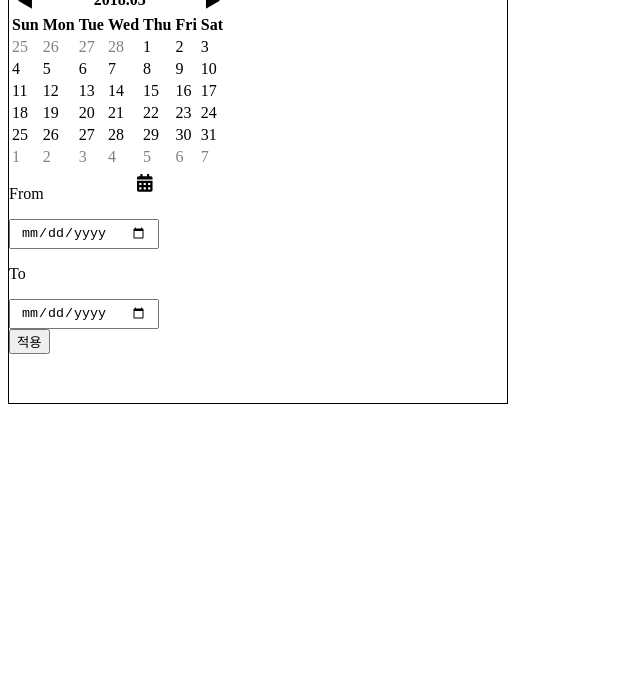
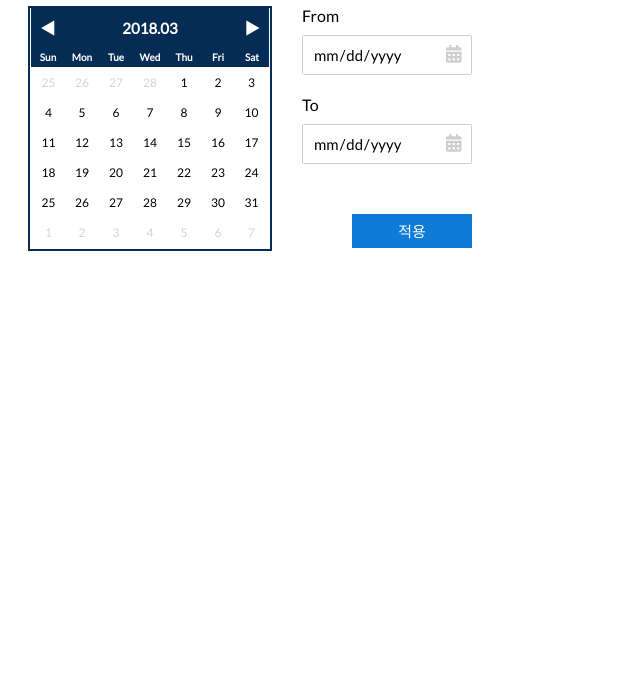
Before and after one commit to JungYouTaek/spendit, a plain HTML site: page HTML/index.html in a window 1280 px wide. Shown: the part 104-800 px from the top of the page, without its empty margins (0-640 px from the left). Drawn offline with Linux system fonts and the light colour scheme.

Commit message:
Add stylesheet

```diff
--- a/HTML/main.css
+++ b/HTML/main.css
@@ -1,43 +1,129 @@
+@import url('https://fonts.googleapis.com/css?family=Lato');
+
 * {
   box-sizing: border-box;
+  font-family: 'Lato', sans-serif;
 }
 
-body {
-  width: 500px;
-  height: 500px;
-  border: 1px solid black;
+input[type="date"]::-webkit-inner-spin-button {
+  -webkit-appearance: none;
+  display: none;
 }
-input[type=date]::-webkit-inner-spin-button,
-input[type=date]::-webkit-outer-spin-button {
-  -webkit-appearance: none;
+
+main {
+  padding: 20px;
+}
+
+main::after {
+  display: block;
+  content: '';
+  clear: both;
+}
+
+.calendar {
+  float: left;
+  border: 2px solid #042C54;
+}
+
+.calendar__table  {
+  width: 240px;
+  border-collapse: collapse;
+}
+
+.calendar__table thead {
+  color: white;
+  background-color: #042C54;
+}
+
+.calendar__table thead .calendar__date {
+  height: 40px;
+  font-size: 15px;
+  font-weight: normal;
+}
+
+.calendar__table thead .calendar__date .calendar__date--move {
+  cursor: pointer;
+}
+
+.calendar__table thead .calendar__day {
+  height: 20px;
+  font-size: 10px;
+  font-weight: thin;
+}
+
+.calendar__table tbody tr {
+  border: 2px solid #ffffff;
+}
+
+.calendar__table tbody td {
+  width: 30px;
+  height: 30px;
+  text-align: center;
+  font-size: 12px;
 }
 
 .datepicker {
-  position: relative;
-  float: left;
+  display: inline-block;
+  width: 300px;
+  margin-left: 30px;
 }
 
-.datepicker__input {
-  padding: 5px 10px;
-  height: 30px;
-  width: 150px;
+.datepicker p {
+  margin: 0 0 10px 0;
 }
 
-.datepicker__btn {
+.datepicker__wrapper {
+  position: relative;
+  width: 170px;
+  height: 40px;
+  margin-bottom: 20px;
+  border: 1px solid #cecece;
+  border-radius: 2px;
+}
+.datepicker__wrapper .datepicker__input {
+  width: 168px;
+  height: 38px;
+  border: none;
+  padding-left: 10px;
+  font-size: 15px;
+}
+
+.datepicker__wrapper .datepicker__btn {
   position: absolute;
-  top: 4px;
+  top: 50%;
   right: 3px;
-  width: 25px;
-  height: 25px;
+  width: 50px;
+  height: 30px;
+  margin-top: -12px;
+  text-align: right;
   background: #fff;
   pointer-events: none;
 }
 
-.datepicker__btn button {
+.datepicker__wrapper .datepicker__btn button {
   border: none;
+  color: #cecece;
   background: transparent;
 }
 
+.apply {
+  width: 120px;
+  height: 34px;
+  margin-top: 30px;
+  margin-left: 50px;
+  border: none;
+  color: #ffffff;
+  font-size: 15px;
+  background-color: #0e7cd6;
+}
+
 .calendar__current--not {
-  color: gray
+  color: lightgray;
 }
+.someclass {
+  background-color: #ededed;
+}
+
+.checked {
+  background-color: blueviolet
+}
```
